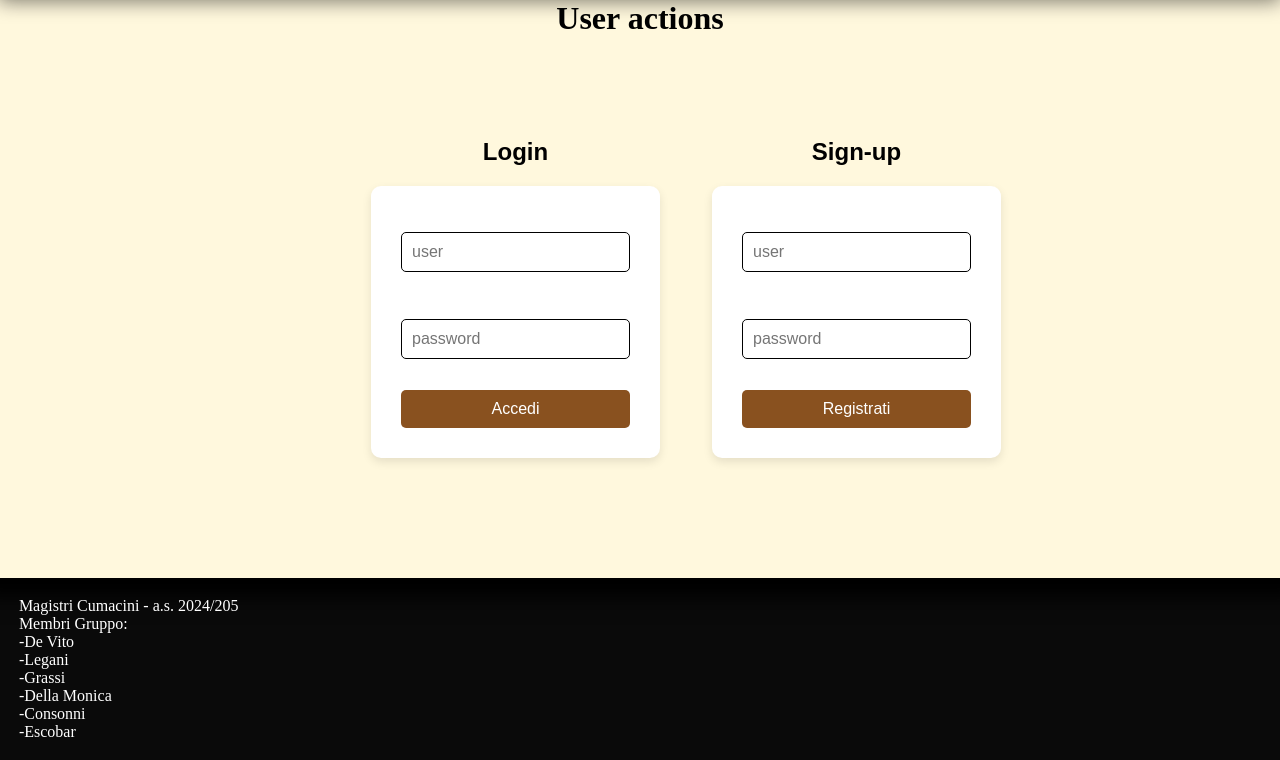
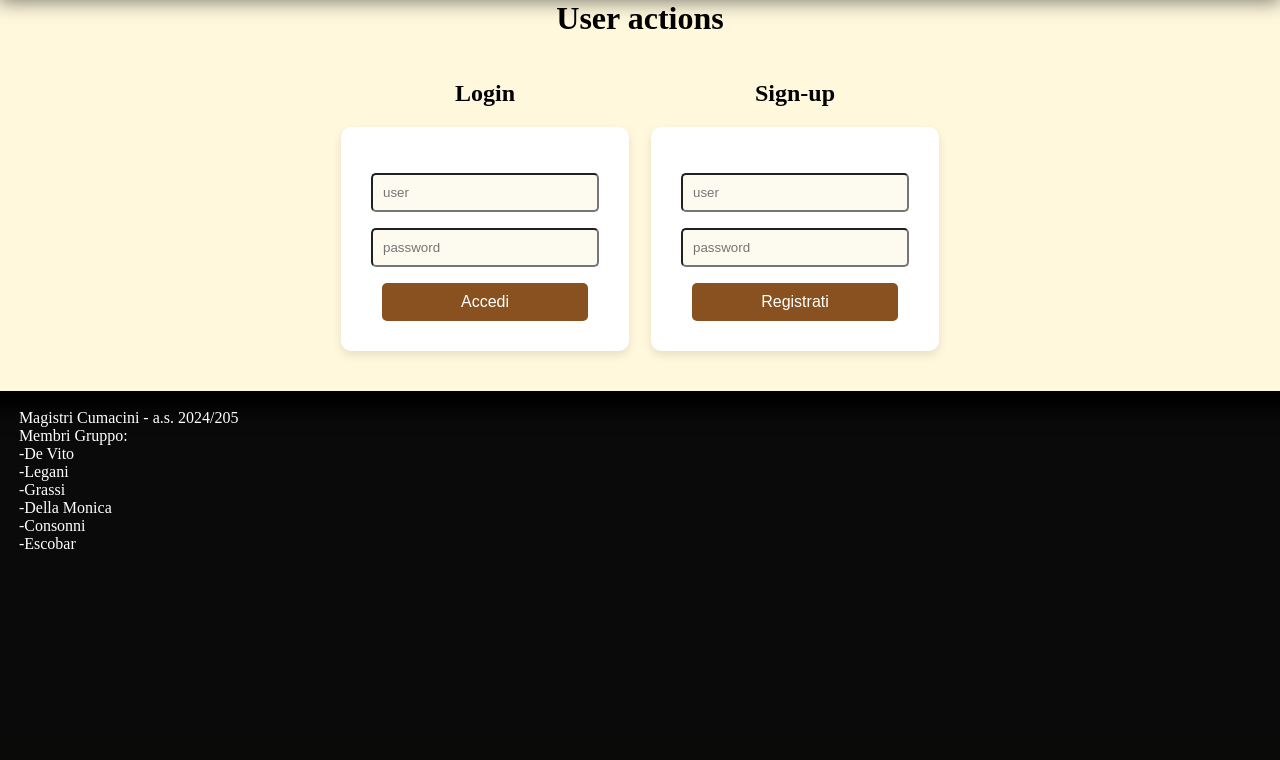
Before and after one commit to Bachk6/Progetto-Volta, a Django app: page /user/ in a window 1280 px wide. Shown: the part 62-822 px from the top of the page. After the commit the page ends 611 px from the top, so only its background shows below. Run offline with Django 5.2, Linux system fonts and the light colour scheme.

Commit message:
fine (per ora)

```diff
--- a/media/frontend/general.css
+++ b/media/frontend/general.css
@@ -89,29 +89,36 @@ a:hover{
 
 .auth-table {
   width: 100%;
-  max-width: 800px;
+  border-spacing: 20px;
+  /*max-width: 800px;
   margin: 50px auto;
   border-spacing: 50px;
   text-align: center;
-  font-family: Arial, sans-serif;
+  font-family: Arial, sans-serif;*/
 }
 
 .auth-form {
-  display: flex;
+  /*display: flex;
   flex-direction: column;
   gap: 15px;
+  padding: 30px;*/
   background-color: white;
-  padding: 30px;
+  padding:30px;
+  text-align: center;
   border-radius: 10px;
   box-shadow: 0 4px 10px rgba(0, 0, 0, 0.1);
 }
 
 .auth-form input[type="text"],
 .auth-form input[type="password"] {
+    position: relative;
+width:-webkit-fill-available;
   padding: 10px;
-  border: 1px solid black;
   border-radius: 5px;
-  font-size: 16px;
+  background-color:  rgb(253, 250, 240);;
+  /*border: 1px solid black;
+
+  font-size: 16px;*/
 }
 
 .auth-form button {
@@ -121,10 +128,13 @@ a:hover{
   border: none;
   border-radius: 5px;
   font-size: 16px;
+  width: 90%;
   cursor: pointer;
   transition: background-color 0.3s ease;
+  transition: border-radius 0.3s ease;
 }
 
 .auth-form button:hover {
   background-color: rgb(110, 55, 7);
+  border-radius: 10px;
 }
--- a/sitomuseo/templates/base.html
+++ b/sitomuseo/templates/base.html
@@ -22,5 +22,6 @@
         document.getElementById("tohome").addEventListener("click", ()=>{window.location={%url 'home'%}});
         document.getElementById("touser").addEventListener("click", ()=>{window.location={%url 'user'%}});
     </script>
+    {%block scriptfinale%}{%endblock%}
 </body>
 </html>
--- a/sitomuseo/templates/user.html
+++ b/sitomuseo/templates/user.html
@@ -24,3 +24,11 @@
   </tr>
 </table>
 {% endblock %}
+
+
+{%block scriptfinale%}<script>
+  let messaggi = ["","Registrato con successo!","Nome utente esiste già","Loggato con successo", "Username o password sbagliata"];
+                  //0         1                          2                         3                        4
+  let msg = {{msg}};
+  if (msg!=0){alert(messaggi[msg]);};
+</script>{%endblock%}
--- a/sitomuseo/views.py
+++ b/sitomuseo/views.py
@@ -28,6 +28,7 @@ def detail_achiv(request, achievement_id):
     return render(request, 'detail_achiv.html', {'achievement': achievement})
 
 def user(request):
+    msg=0
     if request.method == 'POST':
         form_login = LoginForm(request.POST)
         form_signup = SignupForm(request.POST)
@@ -42,7 +43,8 @@ def user(request):
                     Utente(username=user,hash=hash)
                 ]
                 Utente.objects.bulk_create(insert_list)
-                return redirect('registered')
+                msg=1
+            else: msg=2
         if form_login.is_valid():
             user = form_signup.data['user_L']
             psw = form_signup.data['psw_L']
@@ -52,13 +54,16 @@ def user(request):
             if len(lista) == 1:
                 utente = lista[0]
                 if hash == utente.hash:
-                    print("ciaone")
-                    return redirect('registered')
+                    msg=3
+                else: msg=4
+            else:msg=4
+
     form_login = LoginForm()
     form_signup = SignupForm()
     return render(request, "user.html",{
         "form_login": form_login,
-        "form_signup": form_signup
+        "form_signup": form_signup,
+        "msg":msg
     })
 
 def index(request):
```
Also changed, not shown: db.sqlite3.
